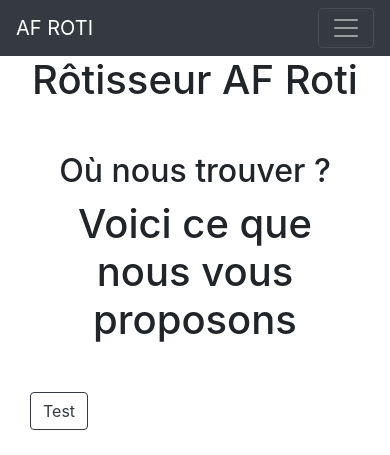
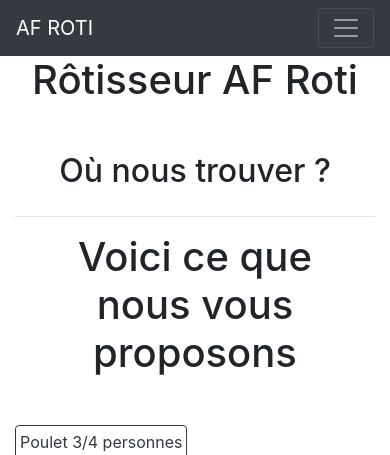
Before and after one commit to komodor8/afroti, a Django app: template personal/templates/personal/home.html in a window 390 px wide; the page is wider, and only the part inside the window is pictured. Shown: the part 56-511 px from the top of that part. Run offline with Django 3.2, Linux system fonts and the light colour scheme; the template is opened without the code that fills it, so the values that code supplies are empty; some libraries are stand-ins or nearby versions; some web fonts are replaced.

Commit message:
fix front

```diff
--- a/personal/templates/personal/home.html
+++ b/personal/templates/personal/home.html
@@ -7,7 +7,6 @@
 <section class="section-padding">
     <div class="col-md-12 text-center">
         <h1 class="header-h mb-5">Rôtisseur AF Roti</h1>
-        <div class="container">
         <h2>Où nous trouver ?</h2>
         <div class="d-flex flex-row justify-content-around flex-wrap">
             {% for market in markets %}
@@ -24,25 +23,29 @@
             {% endfor %}
         </div>
     </div>
-    </div>
     <div class="col-md-1"></div>
     <div class="col-md-1"></div>
 
 </section>
 
-
-<section class="section-padding container">
+<hr>
+<section class="section-padding">
     <div class="col-md-12 text-center">
         <h1 class="header-h mb-5">Voici ce que nous vous proposons</h1>
     </div>
     <div class="mb-5">
-        <button type="button" value="home0" class="btn btn-outline-dark">Test</button>
+        <button
+            type="button"
+            value="home0"
+            class="btn btn-outline-dark p-1">
+            Poulet 3/4 personnes
+        </button>
         {% for obj in object_list %}
         {% if obj.main_product == True  %}
             <button
                 type="button"
                 value="home{{ obj.id }}"
-                class="btn btn-outline-dark">
+                class="btn btn-outline-dark p-1">
                 {{ obj.name }}
             </button>
         {% endif %}
@@ -50,13 +53,13 @@
     </div>
 
 
-    <div id="home0" class="container home" style="display:block; ">
+    <div id="home0" class="home" style="display:block; ">
         <div class="row">
             <div class="col-sm-6">
                 <img src="{% static 'img/roti.jpg' %}" alt="Nature" class="responsiveImage" width="600">
             </div>
-            <div class="col-sm-6 card">
-                <div class="d-flex flex-column justify-content-between card-body">
+            <div class="col-sm-6 card ">
+                <div class="d-flex flex-column justify-content-between card-body g-border">
                     <div>
                         <h1 class="card-title">Poulet 3/4 personnes</h1>
                         <h6 class="card-subtitle mb-2 text-muted"></h6>
@@ -70,13 +73,13 @@
 
     {% for obj in object_list %}
     {% if obj.main_product == True  %}
-        <div id="home{{obj.id}}" class="container home" style="display:none; ">
+        <div id="home{{obj.id}}" class="home" style="display:none; ">
             <div class="row">
                 <div class="col-sm-6">
                     <img src="{% static 'img/roti.jpg' %}" alt="Nature" class="responsiveImage" width="600">
                 </div>
                 <div class="card col-sm-6">
-                    <div class="d-flex flex-column justify-content-between card-body">
+                    <div class="d-flex flex-column justify-content-between card-body g-border">
                         <div>
                             <h1 class="card-title">{{ obj.name }}</h1>
                             <h6 class="card-subtitle mb-2 text-muted">{{ obj.subtitle }}</h6>
--- a/templates/snippets/contact.html
+++ b/templates/snippets/contact.html
@@ -1,41 +1,35 @@
 {% load static %}
-<section id="contact" class="section-padding">
+<section class="section-padding bg-grey">
 
         <div class="d-flex flex-row flex-wrap">
 
-            <div class="col-md-4 d-flex flex-column align-items-center p-5">
-                <div class="col-sm-6 text-center p-5 mb-5">
+            <div class="col-md-4 d-flex flex-column align-items-center p-4">
+                <div class="col-sm-6 text-center p-3 mb-1">
                     <img src="{% static 'img/call.png' %}" alt="" class="responsiveImageContact" max-width="100">
                 </div>
                 <div class="text-center">
-                    <div>
-                        Appelez-nous pour plus de renseignements:
-                        <h1>09 09 09 09 09</h1>
-                    </div>
+                    <p>Appelez-nous pour plus de renseignements:</p>
+                    <h1>09 09 09 09 09</h1>
                 </div>
             </div>
 
-            <div class="col-md-4 d-flex flex-column align-items-center p-5">
-                <div class="col-sm-6 text-center p-5 mb-5">
+            <div class="col-md-4 d-flex flex-column align-items-center p-4">
+                <div class="col-sm-6 text-center p-3 mb-1">
                     <a href="https://www.facebook.com/fatima.cuisine.dijon">
                         <img src="{% static 'img/facebook.png' %}" alt="" class="responsiveImageContact" max-width="100">
                     </a>
                 </div>
                 <div class="text-center">
-                    <div>
-                        Consultez notre facebook et envoyez nous un message
-                    </div>
+                    <p>Consultez notre facebook et envoyez nous un message</p>
                 </div>
             </div>
 
-            <div class="col-md-4 d-flex flex-column align-items-center p-5">
-                <div class="col-sm-6 text-center p-5 mb-5">
+            <div class="col-md-4 d-flex flex-column align-items-center p-4">
+                <div class="col-sm-6 text-center p-3 mb-1">
                     <img src="{% static 'img/vf.png' %}" alt="" class="responsiveImageContact" max-width="100">
                 </div>
                 <div class="text-center">
-                    <div>
-                        Poulet français
-                    </div>
+                    <p>Poulet français</p>
                 </div>
             </div>
 
--- a/templates/snippets/menu.html
+++ b/templates/snippets/menu.html
@@ -1,5 +1,4 @@
-<section class="container section-padding">
-    <div class="container py-5">
+<section class="section-padding">
     <div class="row">
         <div class="col-12 mt-4">
             <h3 class="text-center">Menu</h3>
@@ -23,5 +22,4 @@
             <div class="col h5 text-right">09 09 09 09 09</div>
         </div>
     </div>
-    </div>
 </section>
```
Also changed, not shown: personal/templates/personal/cake.html (+5 -7 lines), personal/templates/personal/food.html (+7 -9 lines). Lines whose indentation alone changed are shown as unchanged.
